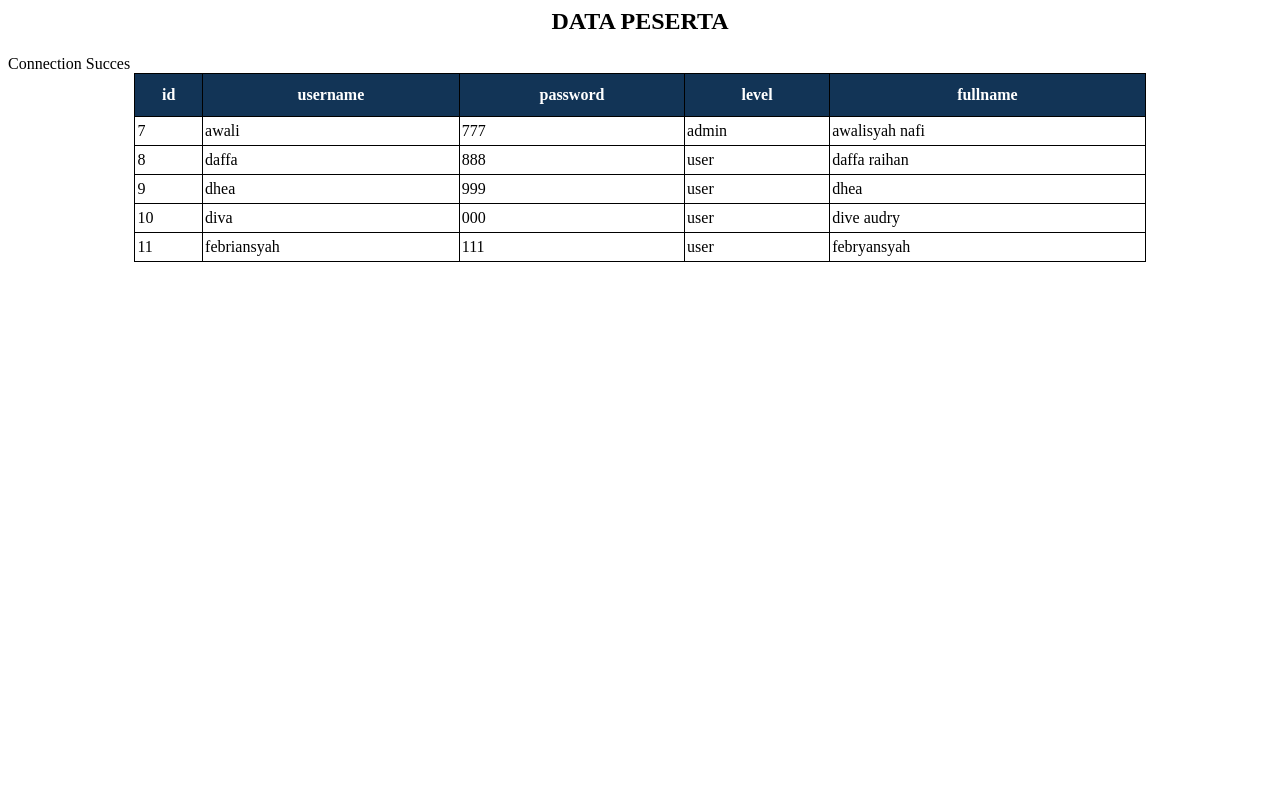
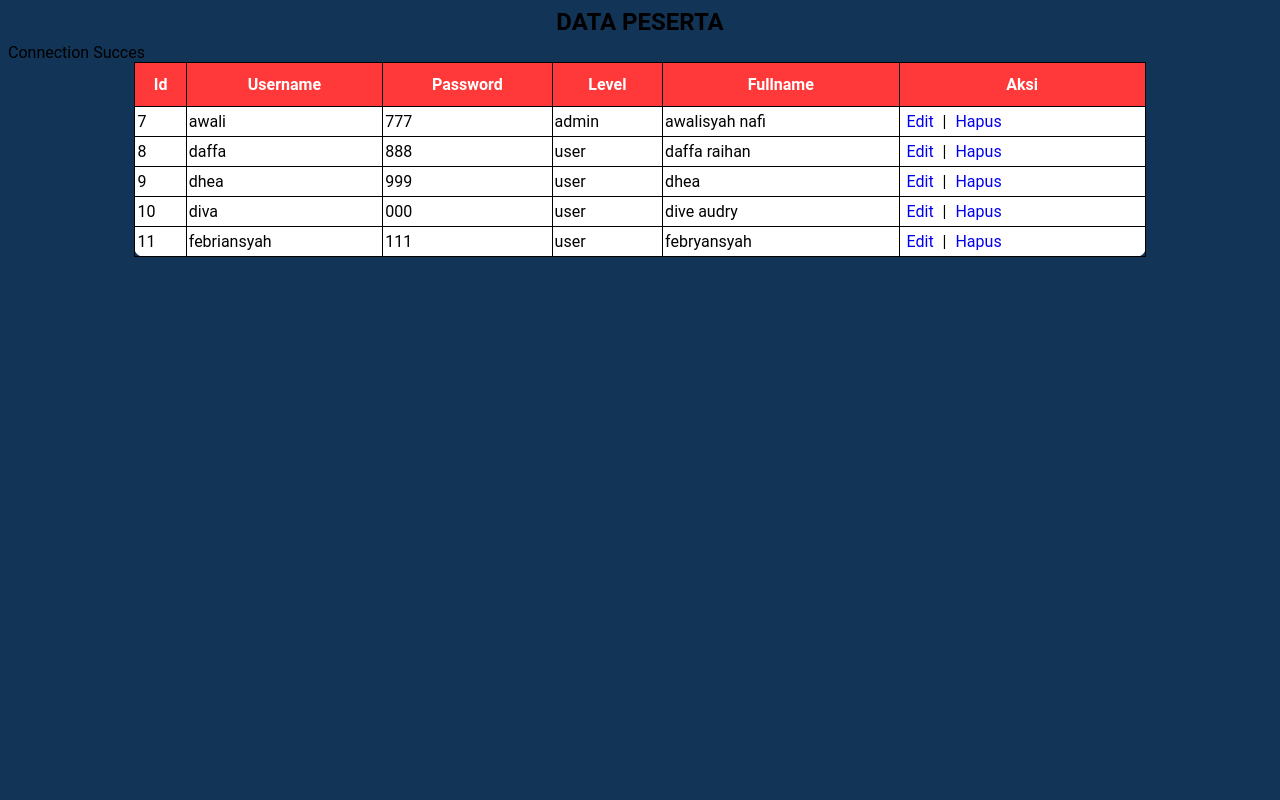
Before and after one commit to awalisyah/PHP_database, a PHP site: page / in a window 1280 px wide. Run offline with PHP 8.4, Linux system fonts and the light colour scheme; data comes from the database, SQL or seed files in the repository.

Commit message:
Ubah dan apus data

```diff
--- a/index.php
+++ b/index.php
@@ -1,39 +1,46 @@
 <html>
 <head>
   <title>Menampilkan data dari database ke dalam bentuk tabel</title>
-  <link rel="stylesheet" type="text/css" href="styles.css">
+  <link rel="stylesheet" href="style.css">
 </head>
 <body>
 
   <div class="container">
-  	<h2><center>DATA PESERTA</center></h2>
-  	<table class="tabel" align="center">
+    <h2><center>DATA PESERTA</center></h2>
+    <table class="tabel" align="center">
   <tr>
-  	<th>id</th>
-  	<th>username</th>
-  	<th>password</th>
-  	<th>level</th>
-  	<th>fullname</th>
-  </tr>
-  </div>
+    <th>Id</th>
+    <th>Username</th>
+    <th>Password</th>
+    <th>Level</th>
+    <th>Fullname</th>
+    <th>Aksi</th>
+  </tr></div>
   <?php
-  // 1. Lakukan include koneksi.php untuk membuat koneksi
+  //  1. Lakukan include koneksi.php untuk membuat koneksi
   include('koneksi.php');
+
   // 2. Buat perintah SQL untuk menampilkan data
   $sql_tampil ="SELECT * FROM databes";
+
   // 3. Jalankan perintah diatas dengan fungsi mysqli_query
   $peserta=mysqli_query($conn,$sql_tampil);
+
   // 4. Lakukan fetch dengan result type MYSQL_ASSOC
+
   while($baris_data=mysqli_fetch_array($peserta,MYSQLI_ASSOC)){
-  	echo'
-  	</tr>
-  		<td>'.$baris_data['id'].'</td>
-  		<td>'.$baris_data['username'].'</td>
-  		<td>'.$baris_data['password'].'</td>
-  		<td>'.$baris_data['level'].'</td>
-  		<td>'.$baris_data['fullname'].'</td>
-  	</tr>';
-  }
-  ?>
+    ?>
+    <tr>
+      <td><?php echo $baris_data['id']; ?></td>
+      <td><?php echo $baris_data['username']; ?></td>
+      <td><?php echo $baris_data['password']; ?></td>
+      <td><?php echo $baris_data['level']; ?></td>
+      <td><?php echo $baris_data['fullname']; ?></td>
+      <td>
+      <a class="edit" href="edit.php?id=<?php echo $baris_data['id']; ?>">Edit</a> |
+      <a class="hapus" href="delete.php?id=<?php echo $baris_data['id']; ?>">Hapus</a>
+      </td>
+    </tr>
+<?php } ?>
 </body>
 </html>
--- /dev/null
+++ b/style.css
@@ -0,0 +1,141 @@
+body{
+	background-color: #123456;
+	font-family: 'roboto';
+}
+
+.judul{
+	background: #87D1D8;
+	padding: 10px;
+	text-align: center;
+
+}
+
+.judul h1,h2,h3{
+	height: 15px;
+}
+
+a{
+	/*color: #fff;*/
+	padding: 5px;
+	text-decoration: none;
+}
+
+
+.table{
+	border-collapse: collapse;
+}
+
+table.table th th , table.table tr td{
+	padding: 10px 20px	;
+}
+
+table {
+	background-color: white;
+    border-radius: 10px;
+    border-collapse: collapse;
+    width: 80%;
+}
+tr{
+	margin-left: 14%;
+}
+table th{
+	border: 1px solid #000;
+    padding: 2px;
+    padding-top: 12px;
+    padding-bottom: 12px;
+    text-align: left;
+    background-color: rgb(255, 57, 57);
+    color: white;
+    text-align: center;
+}
+table td{
+	border: 1px solid #000;
+    padding: 2px;
+    padding-top: 5px;
+    padding-bottom: 5px;
+    text-align: left;
+    color: black;
+}
+/*form*/
+section#input-form{
+	position: relative;
+	max-width: 80%;
+	margin-left: 10%;
+	margin-right: 10%;
+	margin-top: 30px;
+	border-radius: 6px;
+	background-color: #efefef;
+	box-shadow: 0 0 7px 0px rgba(136, 146, 146, 0.2);
+	padding: 30px;
+}
+#input-form .form{
+	width: 100%;
+	display: grid;
+	margin-top: 15px;
+	margin-bottom: 15px;
+}
+#input-form .form select{
+	display: inline-block;
+	margin-top: 15px;
+}
+#input-form .form .foto{
+	background-color: white;
+}
+#input-form .Gender{
+	width: 100%;
+	display: inline-block;
+	margin-top: 5px;
+	margin-bottom: 17px;
+	background-color: white;
+	border-radius: 3px;
+	border: 1px solid #8888;
+}
+#input-form .Gender .val {
+	margin-left: 10px;
+	background-color: white;
+}
+#input-form .Skill{
+	width: 100%;
+	display: inline-block;
+	margin-top: 5px;
+	margin-bottom: 10px;
+	background-color: white;
+	border-radius: 3px;
+	border: 1px solid #8888;
+}
+#input-form .Gender .kll {
+	margin-left: 10px;
+	background-color: white;
+}
+#i
+br {
+	margin-top: 3px;
+}
+label{
+	font-family: 'Helvetica', sans-serif;
+	font-size: 16px;
+	color: #494949;
+	font-weight: 600;
+}
+input{
+	font-family: 'Helvetica', sans-serif;
+	padding: 10px 20px 10px 20px;
+	outline: none;
+	border-radius: 3px;
+	border: 1px solid #8888;
+	margin-top: 5px;
+	margin-bottom: 5px;
+	font-size: 16px;
+}
+
+/*submit button*/
+.bg-blue{
+	background-color:  rgb(255, 57, 57);
+	color: #fff;
+	box-shadow: 0 0 7px 0px #ffffff;
+	border: 1px solid #ff2222;
+}
+.bg-blue:hover{
+	background-color: #ff5858;
+	color: #fff;
+}
```
Also changed, not shown: delete.php (added, +25 -0 lines), edit-aksi.php (added, +19 -0 lines), edit.php (added, +49 -0 lines).
